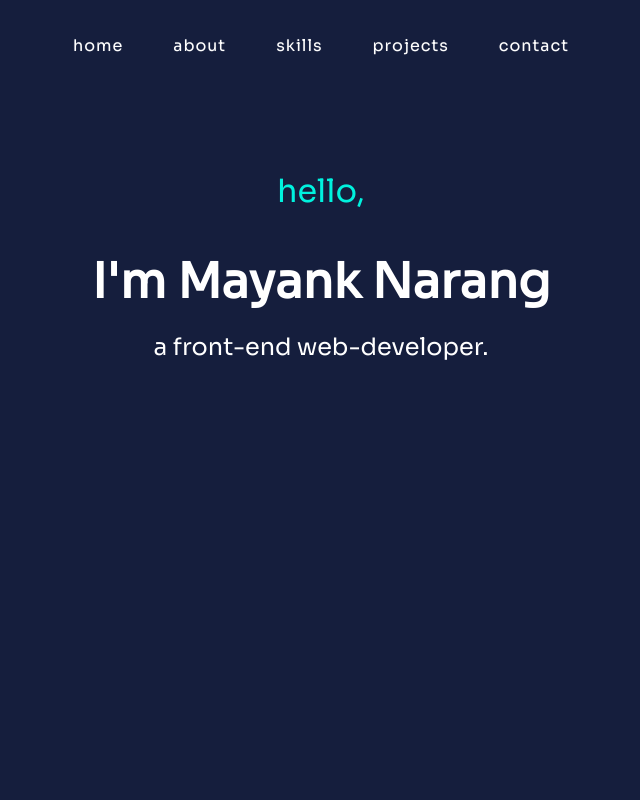
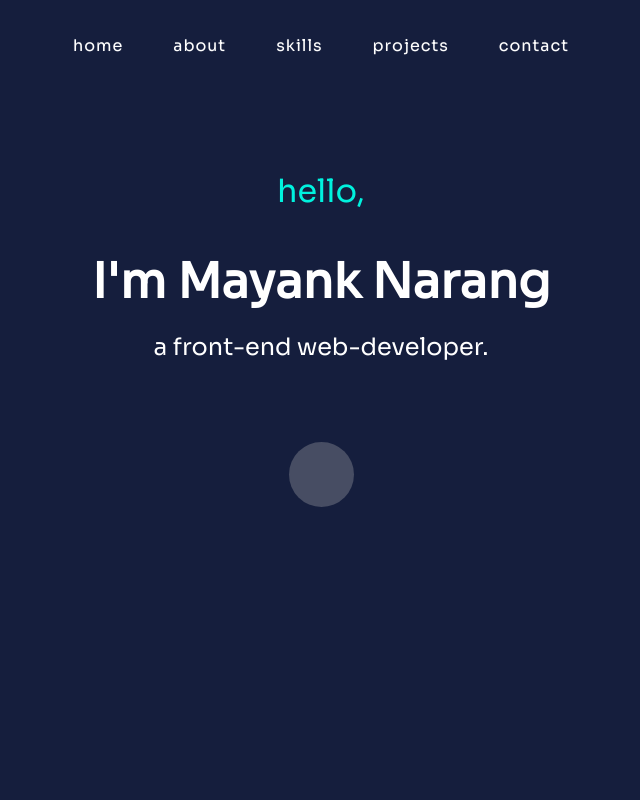
Before and after one commit to Stanegrad/mayank-portfolio, a plain HTML site: page index.html in a window 1280 px wide. Shown: the top 800 px of the page, without its empty margins (319-959 px from the left). Drawn offline with Linux system fonts and the light colour scheme.

Commit message:
about spce ad

```diff
--- a/index.html
+++ b/index.html
@@ -31,6 +31,7 @@
             <p class="home-p-1">hello,  </p>
             <h1 class="home-h1">I'm Mayank Narang </h1>
             <p class="home-p-2">a front-end web-developer.</p>
+            <span class="dot"></span>
         </div>
     </section>
 
--- a/style.css
+++ b/style.css
@@ -73,6 +73,7 @@ nav a:focus {
 .cl-effect-13 a:focus::before {
 	color: #00F2DE;
 	text-shadow: 10px 0 #00F2DE, -10px 0 #00F2DE;
+
 }
 
 .cl-effect-13 a:hover,
@@ -126,3 +127,14 @@ nav a:focus {
 h1{
 	text-align: center;
 }
+
+.dot {
+	height: 65px;
+	width: 65px;
+	background-color: #bbb;
+	border-radius: 50%;
+	display: inline-block;
+	opacity: 30%;
+	margin-top: 80px;
+
+  }
```
Also changed, not shown: 1 other file.
